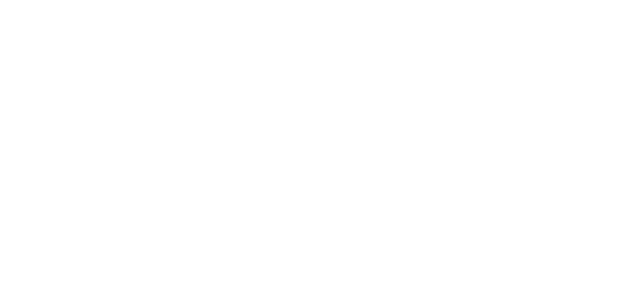
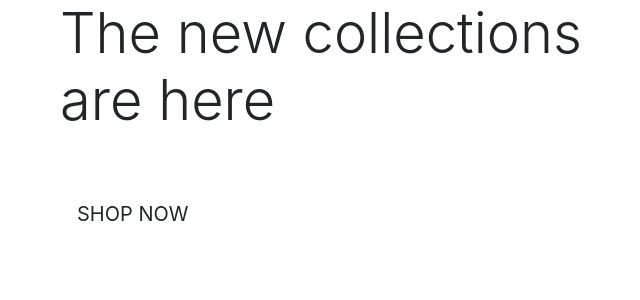
Before and after one commit to Code-Institute-Submissions/DrogrinHunter-whitehat-studio, a Django app: page / in a window 1280 px wide. Before the commit the part shown is empty. Shown: the top 300 px of the page, without its empty margins (25-665 px from the left). Run offline with Django 3.2, Linux system fonts and the light colour scheme; some libraries are stand-ins or nearby versions.

Commit message:
added homepage content, added the code back in and resolved the problem that I was having initially.

```diff
--- a/home/templates/home/index.html
+++ b/home/templates/home/index.html
@@ -2,7 +2,6 @@
 {% load static %}
 
 {% block page_header %}
-
     <div class="container header-container">
         <div class="row">
             <div class="col">
@@ -10,10 +9,22 @@
             </div>
         </div>
     </div>
-
 {% endblock %}
 
 {% block content %}
-
-
+    <div class="container h-100">
+        <div class="row h-100">
+            <div class="col-7 col-md-6 my-auto">
+                <h1 class="display-4 logo-font text-black">
+                    The new collections are here
+                </h1>
+                <div class="my-5">
+                    <h4>
+                        <a href="" class="shop-now-button btn btn-lg rounded-0 text-uppercase py-3">
+                            Shop Now</a>
+                    </h4>
+                </div>
+            </div>
+        </div>
+    </div>
 {% endblock %}
```
